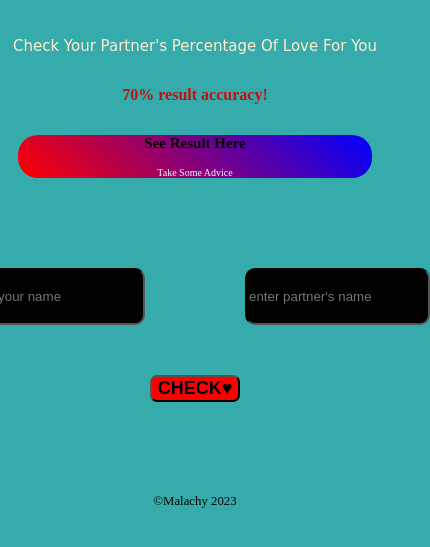
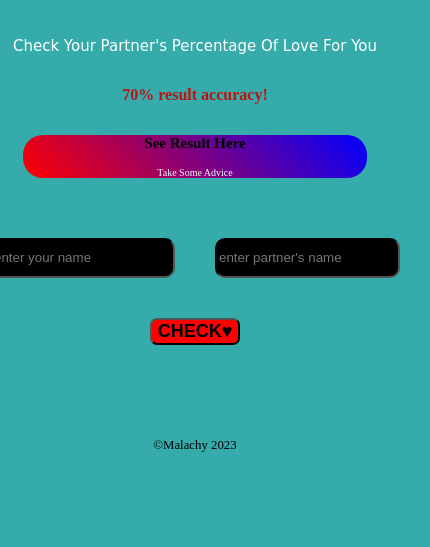
Before and after one commit to skylermalachy/love-calculator, a plain HTML site: page index.html in a window 390 px wide. Shown: the part 65-612 px from the top of the page, 430 px wide, since content can reach past the window. Drawn offline with Linux system fonts and the light colour scheme.

Commit message:
latest commit

```diff
--- a/style.css
+++ b/style.css
@@ -22,7 +22,7 @@ body {
 @media (max-width: 500px) {
   .c1 {
     font-size: 15px;
-    color: blanchedalmond;
+    color: rgb(255, 255, 255);
     font-family: cursive;
   }
   .header {
@@ -45,7 +45,7 @@ body {
   .display-font {
     background-image: linear-gradient(45deg, red, blue);
     border-radius: 20px;
-    margin: 10px;
+    margin: 15px;
   }
 }
 .display {
@@ -98,9 +98,23 @@ body {
   padding: 10px;
   font-size: 16px;
 }
+
+@media (max-width: 500px) {
+  .input {
+    background-color: black;
+    color: white;
+    height: 4vh;
+    width: 180px;
+    margin: 20px;
+
+    border-color: black;
+    border-radius: 10px;
+  }
+}
 .checkbtn {
   display: flex;
   justify-content: center;
+  margin-top: 20px;
 }
 .check {
   background-color: red;
```
